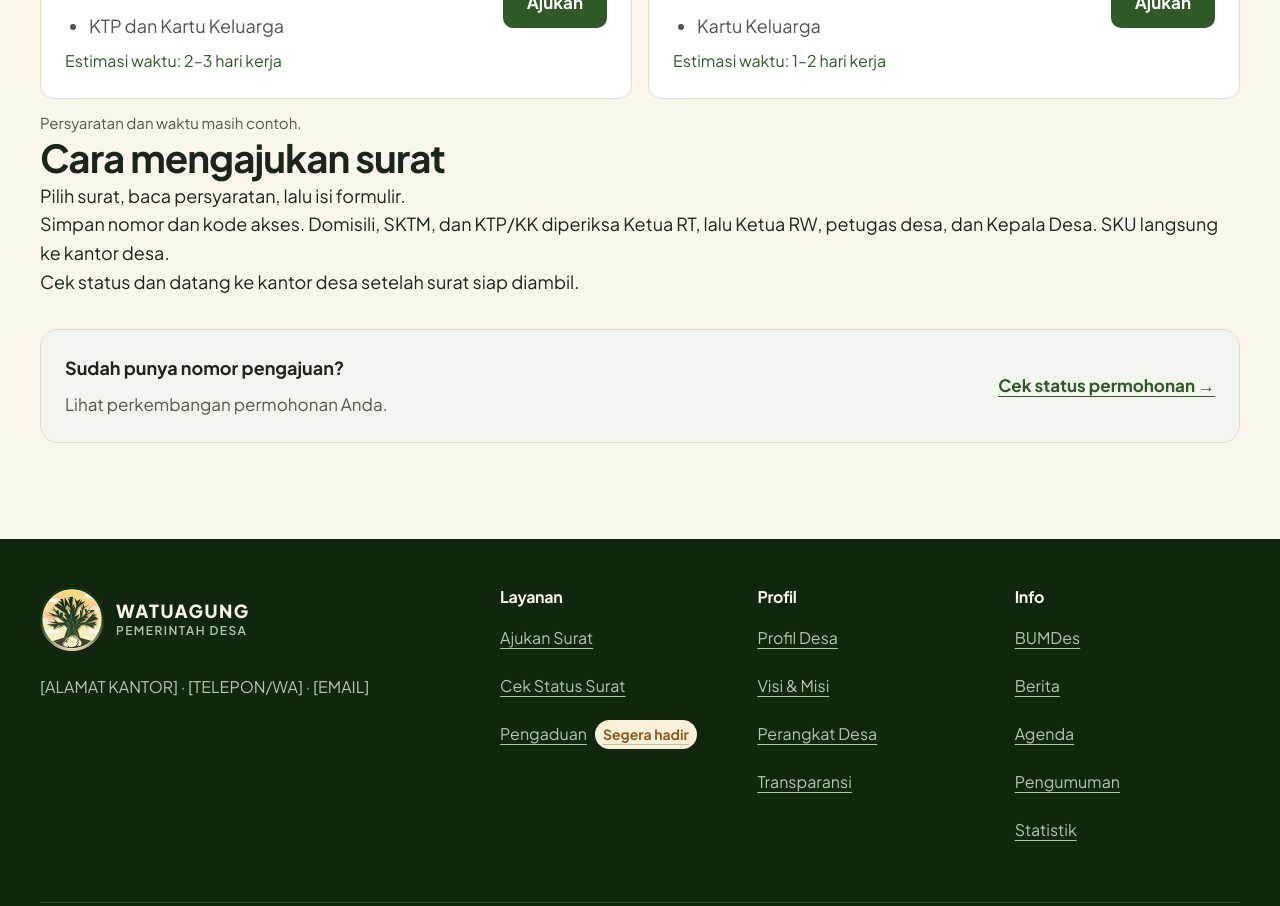
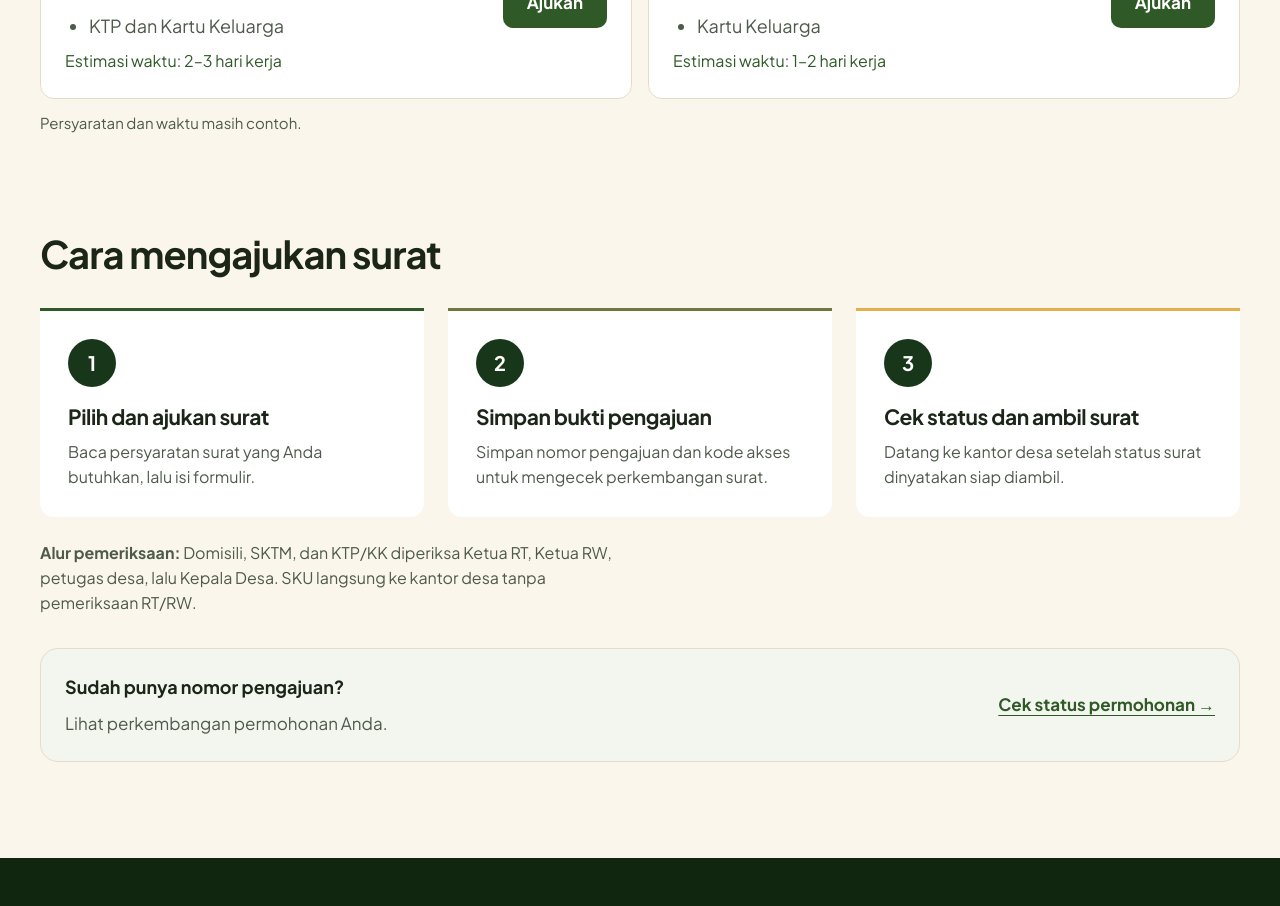
Before and after one commit to yann-gamedev/watuagung_zuma, a Next.js app: page /pelayanan in a window 1280 px wide. Shown: the part 1000-1906 px from the top of the page. Built offline with nearby package versions, Linux system fonts and the light colour scheme.

Commit message:
fix(ui): tidy service application steps layout

```diff
--- a/app/globals.css
+++ b/app/globals.css
@@ -1982,6 +1982,28 @@ p {
 .service-preparation li + li {
   margin-top: 8px;
 }
+.service-steps {
+  margin-top: 48px;
+}
+.service-steps h2 {
+  font-size: 26px;
+  line-height: 1.2;
+}
+.service-steps-note {
+  max-width: 36rem;
+  margin-top: 24px;
+  color: var(--muted);
+  font-size: 16px;
+  line-height: 1.55;
+}
+@media (min-width: 901px) {
+  .service-steps {
+    margin-top: 96px;
+  }
+  .service-steps h2 {
+    font-size: 38px;
+  }
+}
 .service-page .status-strip {
   justify-content: space-between;
   flex-wrap: wrap;
--- a/app/pelayanan/page.tsx
+++ b/app/pelayanan/page.tsx
@@ -17,13 +17,21 @@ export default function Page() {
           Gunakan data fiktif.
         </div>
         <ServiceList fullRequirements />
-        <section aria-labelledby="service-steps-title">
+        <section className="service-steps" aria-labelledby="service-steps-title">
           <h2 id="service-steps-title">Cara mengajukan surat</h2>
-          <ol>
-            <li>Pilih surat, baca persyaratan, lalu isi formulir.</li>
-            <li>Simpan nomor dan kode akses. Domisili, SKTM, dan KTP/KK diperiksa Ketua RT, lalu Ketua RW, petugas desa, dan Kepala Desa. SKU langsung ke kantor desa.</li>
-            <li>Cek status dan datang ke kantor desa setelah surat siap diambil.</li>
+          <ol className="home-steps-list" role="list">
+            {[
+              ["Pilih dan ajukan surat", "Baca persyaratan surat yang Anda butuhkan, lalu isi formulir."],
+              ["Simpan bukti pengajuan", "Simpan nomor pengajuan dan kode akses untuk mengecek perkembangan surat."],
+              ["Cek status dan ambil surat", "Datang ke kantor desa setelah status surat dinyatakan siap diambil."],
+            ].map(([title, description], index) => (
+              <li key={title}>
+                <span className="home-step-number" aria-hidden="true">{index + 1}</span>
+                <div><h3>{title}</h3><p>{description}</p></div>
+              </li>
+            ))}
           </ol>
+          <p className="service-steps-note"><strong>Alur pemeriksaan:</strong> Domisili, SKTM, dan KTP/KK diperiksa Ketua RT, Ketua RW, petugas desa, lalu Kepala Desa. SKU langsung ke kantor desa tanpa pemeriksaan RT/RW.</p>
         </section>
         <div className="status-strip">
           <div>
```
